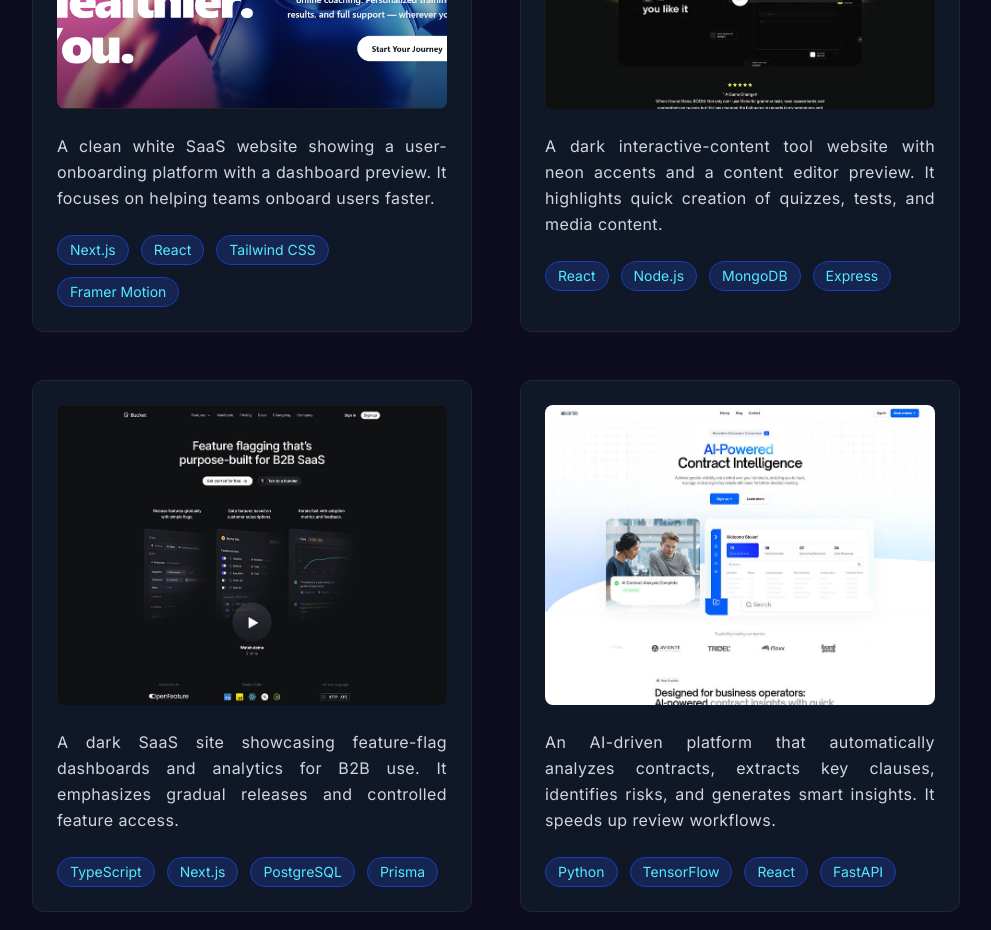
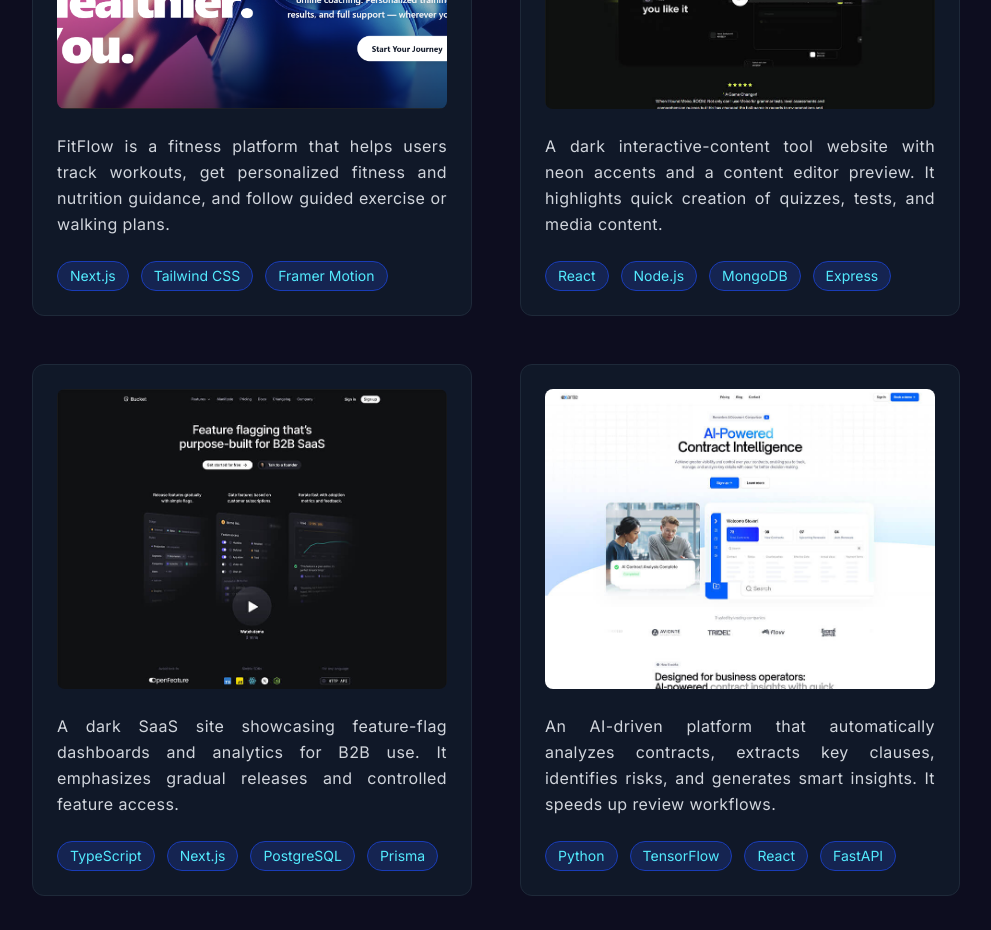
Before and after one commit to Ramchandra-Tharu/my-portfolio, a Next.js app: page / in a window 1280 px wide. Shown: the part 2660-3590 px from the top of the page, without its empty margins (144-1135 px from the left). Built offline with nearby package versions, Linux system fonts and the light colour scheme.

Commit message:
project description changed

```diff
--- a/components/Home/Project/Project.tsx
+++ b/components/Home/Project/Project.tsx
@@ -49,8 +49,8 @@ const projectData = [
   {
     id: 1,
     image: "/images/p1.png",
-    description: "A clean white SaaS website showing a user-onboarding platform with a dashboard preview. It focuses on helping teams onboard users faster.",
-    techStack: ["Next.js", "React", "Tailwind CSS", "Framer Motion"]
+    description: "FitFlow is a fitness platform that helps users track workouts, get personalized fitness and nutrition guidance, and follow guided exercise or walking plans.",
+    techStack: ["Next.js", , "Tailwind CSS", "Framer Motion"]
   },
   {
     id: 2,
```
